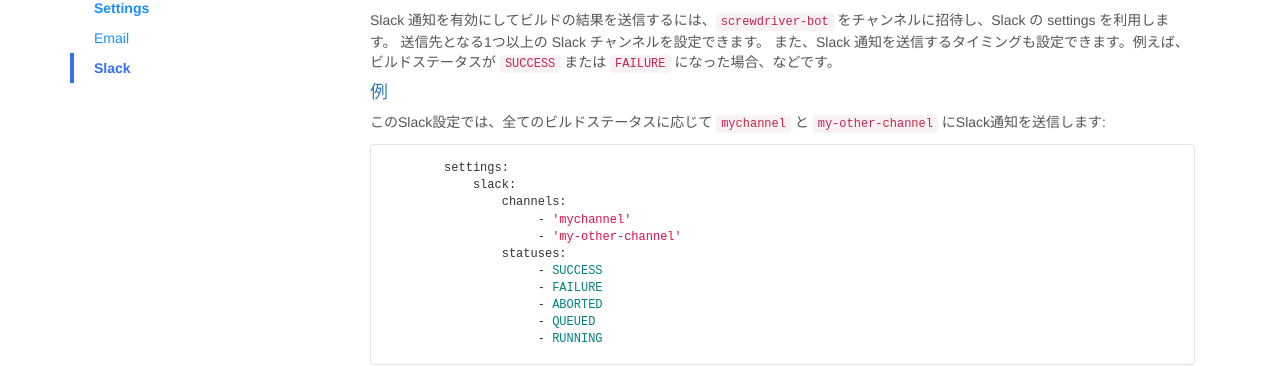
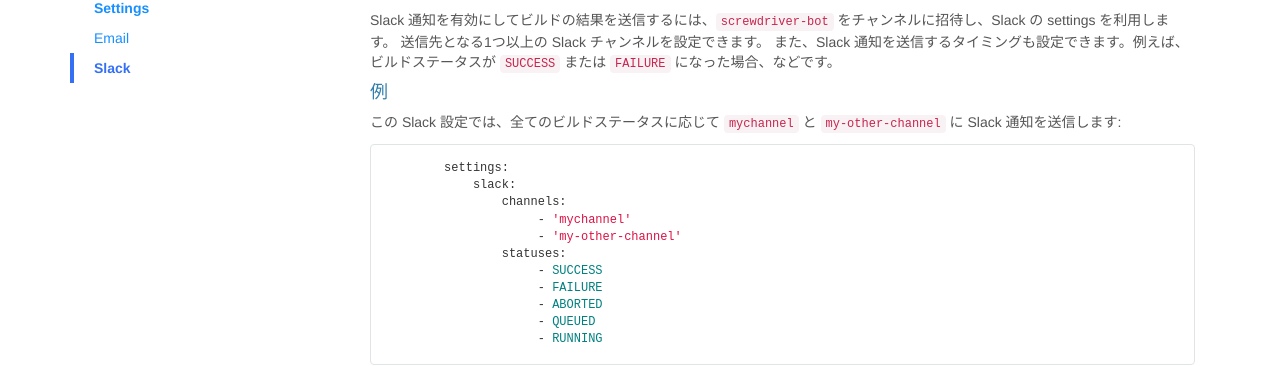
Before and after one commit to screwdriver-cd/guide, a Jekyll site: the page built from docs/ja/user-guide/configuration/settings.md, in a window 1280 px wide and 900 px high, scrolled down 821 px. Shown: the part 187-553 px from the top of the window. Built offline with Jekyll 4.4.1, drawn with Linux system fonts in a browser that asks for light colours.

````diff
--- a/docs/ja/user-guide/configuration/settings.md
+++ b/docs/ja/user-guide/configuration/settings.md
@@ -63,7 +63,7 @@ Slack 通知を有効にしてビルドの結果を送信するには、`screwdr
 
 #### 例
 
-このSlack設定では、全てのビルドステータスに応じて `mychannel` と `my-other-channel` にSlack通知を送信します:
+この Slack 設定では、全てのビルドステータスに応じて `mychannel` と `my-other-channel` に Slack 通知を送信します:
 
 ```
         settings:
````
